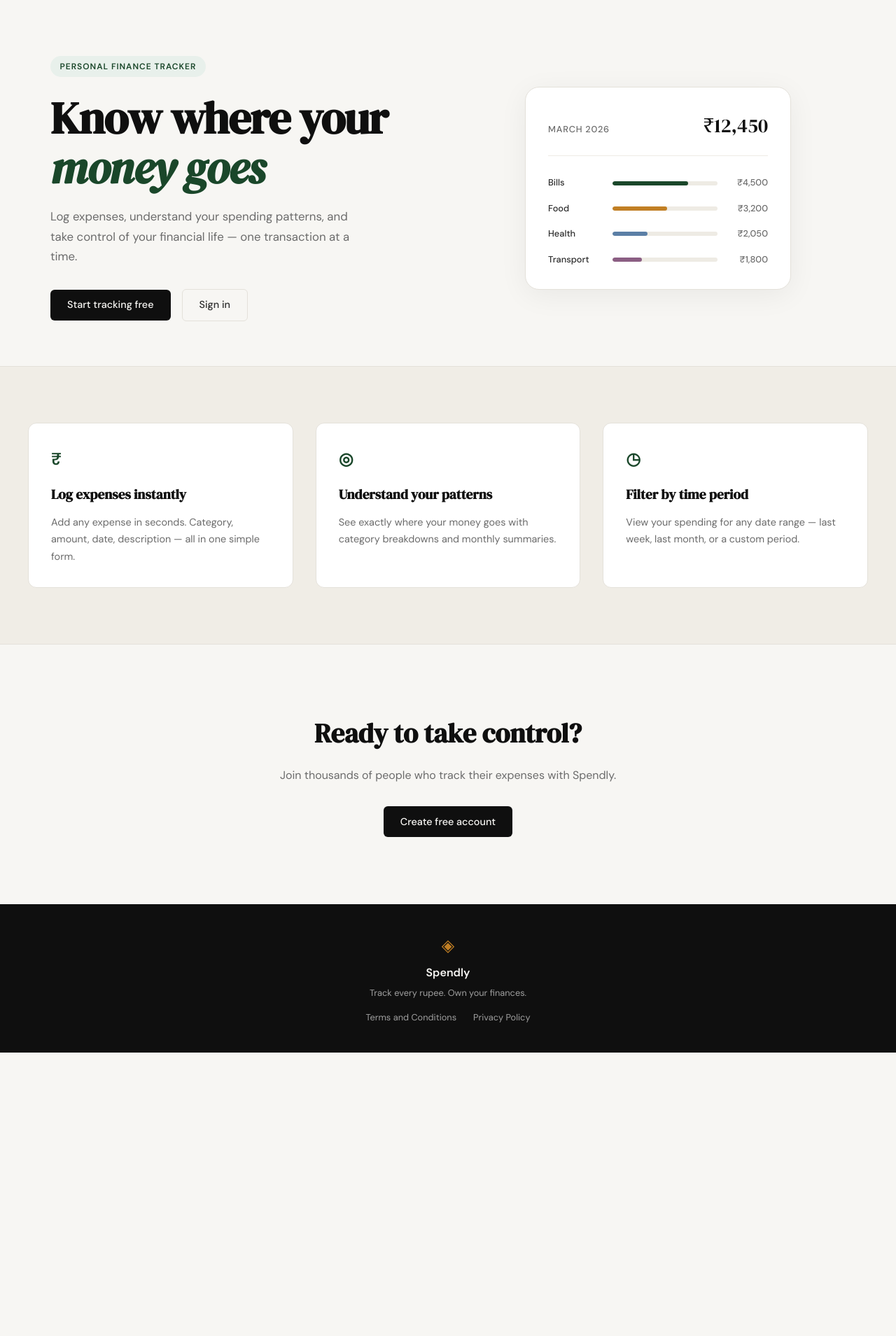
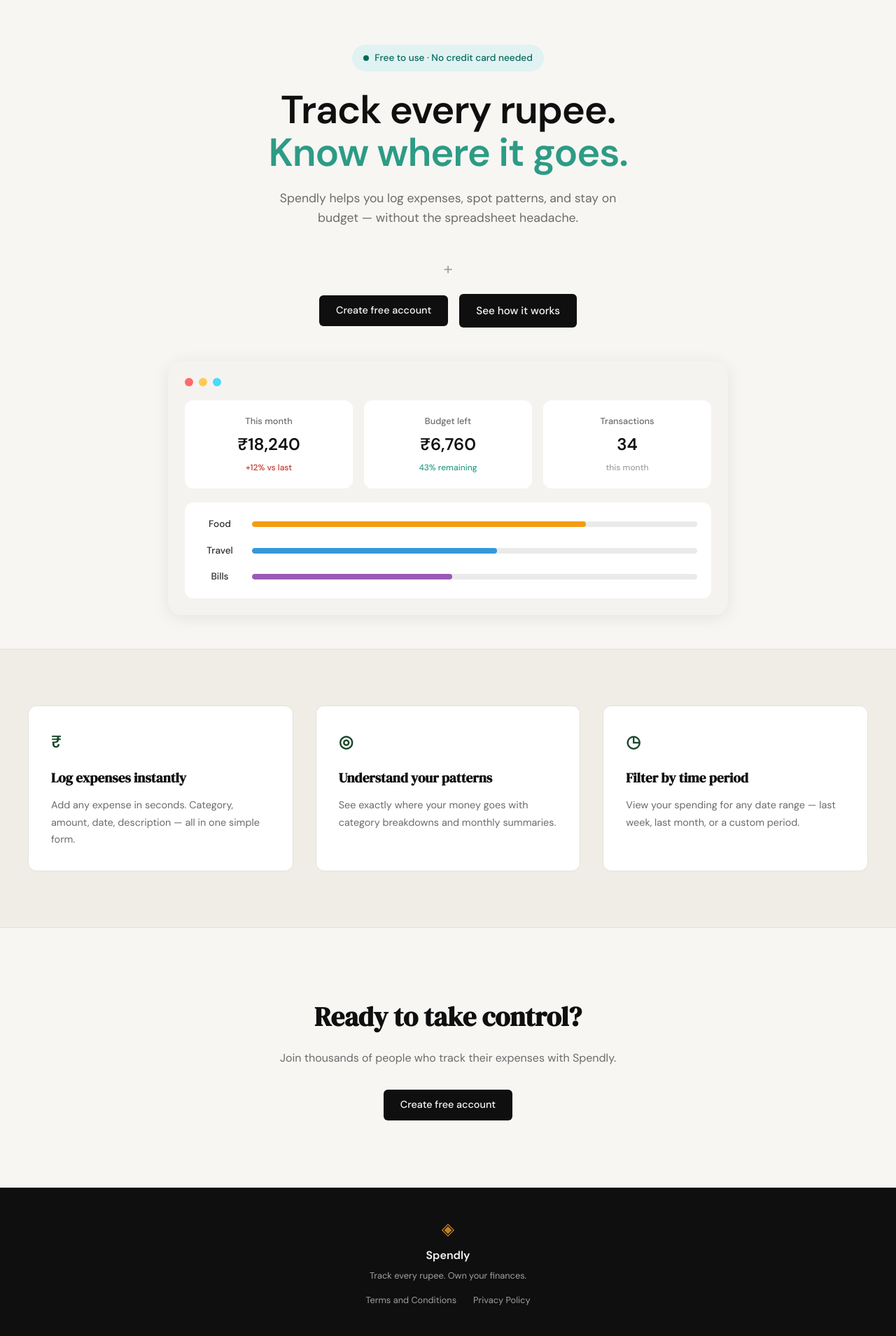
Before and after one commit to mrharsh06/Expense_tracker_claude_code, a Flask app: page / in a window 1280 px wide. Shown: the part 61-1970 px from the top of the page at 70% size. Before the commit the page ends 1565 px from the top, so only its background shows below. Run offline with Flask 3, Linux system fonts and the light colour scheme.

Commit message:
landing: redesign hero section to match mockup

```diff
--- a/expense-tracker/static/css/style.css
+++ b/expense-tracker/static/css/style.css
@@ -124,58 +124,98 @@ a { color: inherit; text-decoration: none; }
 /* ------------------------------------------------------------------ */
 
 .hero {
-    padding: 5rem 2rem 4rem;
-    display: grid;
-    grid-template-columns: 1fr 1fr;
-    gap: 4rem;
-    align-items: center;
-    max-width: var(--max-width);
+    padding: 4rem 2rem 3rem;
+    text-align: center;
+    max-width: 900px;
     margin: 0 auto;
 }
 
+.hero-inner {
+    display: flex;
+    flex-direction: column;
+    align-items: center;
+}
+
 .hero-badge {
-    display: inline-block;
-    background: var(--accent-light);
-    color: var(--accent);
-    font-size: 0.75rem;
-    font-weight: 600;
-    letter-spacing: 0.08em;
-    text-transform: uppercase;
-    padding: 0.35rem 0.85rem;
+    display: inline-flex;
+    align-items: center;
+    gap: 0.5rem;
+    background: #e0f2f1;
+    color: #00695c;
+    font-size: 0.85rem;
+    font-weight: 500;
+    padding: 0.5rem 1rem;
     border-radius: 999px;
     margin-bottom: 1.5rem;
 }
 
+.hero-badge::before {
+    content: '';
+    display: block;
+    width: 8px;
+    height: 8px;
+    background: #00695c;
+    border-radius: 50%;
+}
+
 .hero-title {
-    font-family: var(--font-display);
-    font-size: clamp(2.5rem, 5vw, 4rem);
+    font-family: var(--font-body);
+    font-size: clamp(2.5rem, 5vw, 3.5rem);
     line-height: 1.1;
+    font-weight: 600;
     letter-spacing: -0.02em;
     color: var(--ink);
     margin-bottom: 1.25rem;
 }
 
 .hero-title em {
-    font-style: italic;
-    color: var(--accent);
+    font-style: normal;
+    color: #2d9b85;
 }
 
 .hero-subtitle {
-    font-size: 1.05rem;
+    font-size: 1.1rem;
     color: var(--ink-muted);
-    line-height: 1.7;
-    max-width: 460px;
-    margin-bottom: 2rem;
+    line-height: 1.6;
+    max-width: 520px;
+    margin: 0 auto 1.5rem;
+}
+
+.hero-plus {
+    font-size: 1.5rem;
+    color: var(--ink-faint);
+    margin: 1rem 0;
 }
 
 .hero-actions {
     display: flex;
     gap: 1rem;
+    justify-content: center;
     align-items: center;
+    margin-bottom: 3rem;
+}
+
+.btn-secondary {
+    display: inline-block;
+    background: var(--ink);
+    color: var(--paper);
+    padding: 0.75rem 1.5rem;
+    border-radius: var(--radius-sm);
+    font-family: var(--font-body);
+    font-size: 0.95rem;
+    font-weight: 500;
+    cursor: pointer;
+    border: none;
+    transition: background 0.2s;
+    text-decoration: none;
+}
+
+.btn-secondary:hover {
+    background: #333;
 }
 
 /* ------------------------------------------------------------------ */
-/* Mock card (hero visual)                                             */
+/* App preview (hero visual)                                           */
 /* ------------------------------------------------------------------ */
 
 .hero-visual {
@@ -183,78 +223,105 @@ a { color: inherit; text-decoration: none; }
     justify-content: center;
 }
 
-.mock-card {
-    background: var(--paper-card);
-    border: 1px solid var(--border);
+.app-preview {
+    background: #f5f3f0;
     border-radius: var(--radius-lg);
-    padding: 2rem;
+    padding: 1.5rem;
     width: 100%;
-    max-width: 380px;
-    box-shadow: 0 8px 40px rgba(0,0,0,0.06);
+    max-width: 800px;
+    box-shadow: 0 4px 24px rgba(0,0,0,0.08);
 }
 
-.mock-card-header {
+.preview-header {
     display: flex;
-    justify-content: space-between;
-    align-items: baseline;
-    margin-bottom: 1.75rem;
-    padding-bottom: 1.25rem;
-    border-bottom: 1px solid var(--border-soft);
+    gap: 0.5rem;
+    margin-bottom: 1.25rem;
 }
 
-.mock-label {
-    font-size: 0.8rem;
-    font-weight: 500;
-    color: var(--ink-muted);
-    text-transform: uppercase;
-    letter-spacing: 0.06em;
+.dot {
+    width: 12px;
+    height: 12px;
+    border-radius: 50%;
 }
 
-.mock-total {
-    font-family: var(--font-display);
-    font-size: 1.75rem;
+.dot-red { background: #ff6b6b; }
+.dot-yellow { background: #feca57; }
+.dot-green { background: #48dbfb; }
+
+.preview-stats {
+    display: grid;
+    grid-template-columns: repeat(3, 1fr);
+    gap: 1rem;
+    margin-bottom: 1.25rem;
+}
+
+.stat-card {
+    background: var(--paper-card);
+    border-radius: var(--radius-md);
+    padding: 1.25rem;
+    display: flex;
+    flex-direction: column;
+    gap: 0.25rem;
+}
+
+.stat-label {
+    font-size: 0.8rem;
+    color: var(--ink-muted);
+    font-weight: 500;
+}
+
+.stat-value {
+    font-size: 1.5rem;
+    font-weight: 600;
     color: var(--ink);
 }
 
-.mock-bars { display: flex; flex-direction: column; gap: 1rem; }
-
-.mock-bar-row {
-    display: grid;
-    grid-template-columns: 80px 1fr 60px;
-    align-items: center;
-    gap: 0.75rem;
+.stat-change {
+    font-size: 0.75rem;
+    font-weight: 500;
 }
 
-.mock-cat {
-    font-size: 0.8rem;
-    font-weight: 500;
-    color: var(--ink-soft);
+.stat-change.positive { color: #c0392b; }
+.stat-change.neutral { color: #2d9b85; }
+.stat-change.muted { color: var(--ink-faint); }
+
+.preview-bars {
+    background: var(--paper-card);
+    border-radius: var(--radius-md);
+    padding: 1.25rem;
+    display: flex;
+    flex-direction: column;
+    gap: 1rem;
 }
 
-.mock-bar-track {
-    height: 6px;
-    background: var(--border-soft);
+.bar-row {
+    display: grid;
+    grid-template-columns: 60px 1fr;
+    align-items: center;
+    gap: 1rem;
+}
+
+.bar-label {
+    font-size: 0.85rem;
+    color: var(--ink-soft);
+    font-weight: 500;
+}
+
+.bar-track {
+    height: 8px;
+    background: #eaeaea;
     border-radius: 999px;
     overflow: hidden;
 }
 
-.mock-bar {
+.bar-fill {
     height: 100%;
-    background: var(--accent);
     border-radius: 999px;
-    transition: width 0.6s ease;
 }
 
-.mock-bar-2 { background: var(--accent-2); }
-.mock-bar-3 { background: #5b7fa6; }
-.mock-bar-4 { background: #8b5e83; }
-
-.mock-amt {
-    font-size: 0.8rem;
-    font-weight: 500;
-    color: var(--ink-muted);
-    text-align: right;
-}
+.bar-food { background: #f39c12; }
+.bar-travel { background: #3498db; }
+.bar-bills { background: #9b59b6; }
 
 /* ------------------------------------------------------------------ */
 /* Buttons                                                             */
--- a/expense-tracker/templates/landing.html
+++ b/expense-tracker/templates/landing.html
@@ -6,55 +6,63 @@
 
 <section class="hero">
     <div class="hero-inner">
-        <div class="hero-badge">Personal Finance Tracker</div>
+        <div class="hero-badge">Free to use · No credit card needed</div>
         <h1 class="hero-title">
-            Know where your<br>
-            <em>money goes</em>
+            Track every rupee.<br>
+            <em>Know where it goes.</em>
         </h1>
         <p class="hero-subtitle">
-            Log expenses, understand your spending patterns,
-            and take control of your financial life —
-            one transaction at a time.
+            Spendly helps you log expenses, spot patterns, and stay
+            on budget — without the spreadsheet headache.
         </p>
+        <div class="hero-plus">+</div>
         <div class="hero-actions">
-            <a href="{{ url_for('register') }}" class="btn-primary">Start tracking free</a>
-            <a href="{{ url_for('login') }}" class="btn-ghost">Sign in</a>
+            <a href="{{ url_for('register') }}" class="btn-primary">Create free account</a>
+            <a href="#how-it-works" class="btn-secondary">See how it works</a>
         </div>
     </div>
     <div class="hero-visual">
-        <div class="mock-card">
-            <div class="mock-card-header">
-                <span class="mock-label">March 2026</span>
-                <span class="mock-total">₹12,450</span>
+        <div class="app-preview">
+            <div class="preview-header">
+                <span class="dot dot-red"></span>
+                <span class="dot dot-yellow"></span>
+                <span class="dot dot-green"></span>
             </div>
-            <div class="mock-bars">
-                <div class="mock-bar-row">
-                    <span class="mock-cat">Bills</span>
-                    <div class="mock-bar-track">
-                        <div class="mock-bar" style="width: 72%"></div>
+            <div class="preview-stats">
+                <div class="stat-card">
+                    <span class="stat-label">This month</span>
+                    <span class="stat-value">₹18,240</span>
+                    <span class="stat-change positive">+12% vs last</span>
+                </div>
+                <div class="stat-card">
+                    <span class="stat-label">Budget left</span>
+                    <span class="stat-value">₹6,760</span>
+                    <span class="stat-change neutral">43% remaining</span>
+                </div>
+                <div class="stat-card">
+                    <span class="stat-label">Transactions</span>
+                    <span class="stat-value">34</span>
+                    <span class="stat-change muted">this month</span>
+                </div>
+            </div>
+            <div class="preview-bars">
+                <div class="bar-row">
+                    <span class="bar-label">Food</span>
+                    <div class="bar-track">
+                        <div class="bar-fill bar-food" style="width: 75%"></div>
                     </div>
-                    <span class="mock-amt">₹4,500</span>
                 </div>
-                <div class="mock-bar-row">
-                    <span class="mock-cat">Food</span>
-                    <div class="mock-bar-track">
-                        <div class="mock-bar mock-bar-2" style="width: 52%"></div>
+                <div class="bar-row">
+                    <span class="bar-label">Travel</span>
+                    <div class="bar-track">
+                        <div class="bar-fill bar-travel" style="width: 55%"></div>
                     </div>
-                    <span class="mock-amt">₹3,200</span>
                 </div>
-                <div class="mock-bar-row">
-                    <span class="mock-cat">Health</span>
-                    <div class="mock-bar-track">
-                        <div class="mock-bar mock-bar-3" style="width: 33%"></div>
+                <div class="bar-row">
+                    <span class="bar-label">Bills</span>
+                    <div class="bar-track">
+                        <div class="bar-fill bar-bills" style="width: 45%"></div>
                     </div>
-                    <span class="mock-amt">₹2,050</span>
-                </div>
-                <div class="mock-bar-row">
-                    <span class="mock-cat">Transport</span>
-                    <div class="mock-bar-track">
-                        <div class="mock-bar mock-bar-4" style="width: 28%"></div>
-                    </div>
-                    <span class="mock-amt">₹1,800</span>
                 </div>
             </div>
         </div>
--- a/file.txt
+++ b/file.txt
@@ -25,3 +25,5 @@ Data Storage, Third Party Services, and Contact Us.
 Match the style of terms.html.
 3. In @templates/landing.html, update the "Privacy Policy"
 footer link href from "#" to "/privacy".
+
+git commit -m "landing: add privacy policy page and route”
```
Also changed, not shown: Design_reference_ss.png (added).
